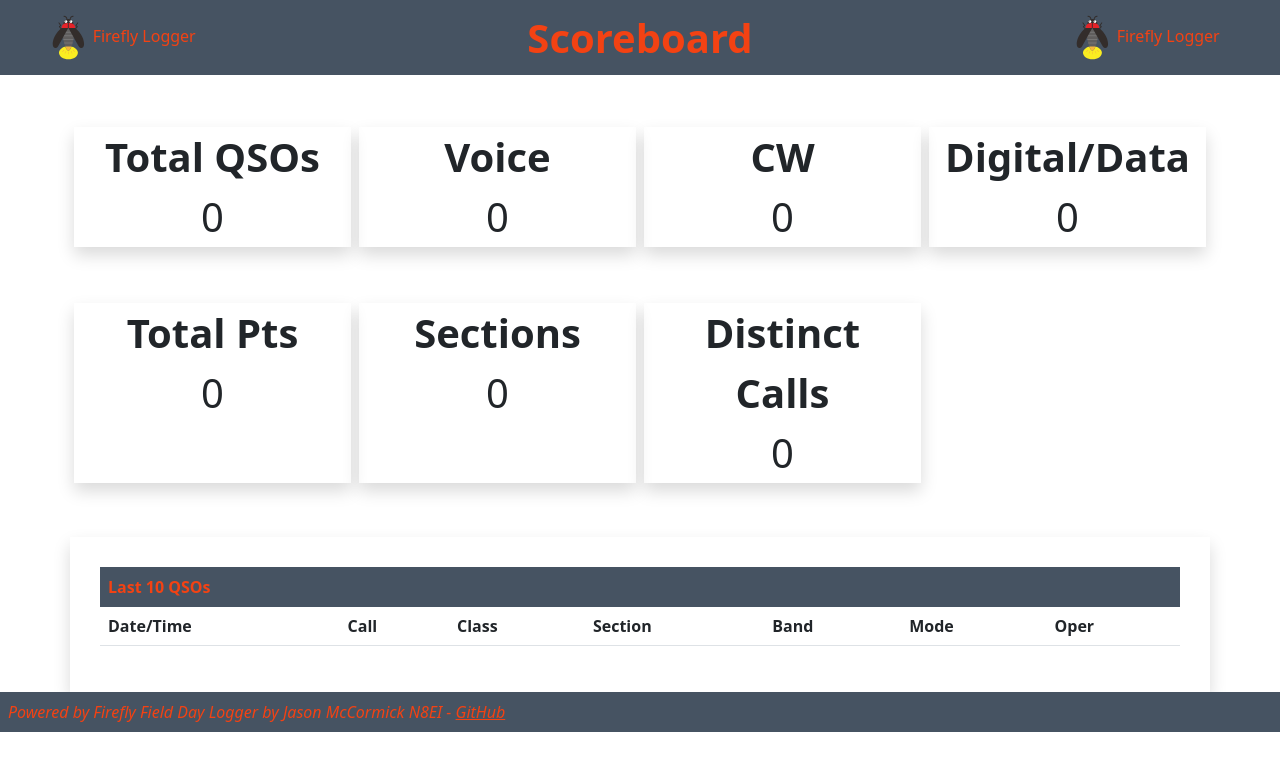
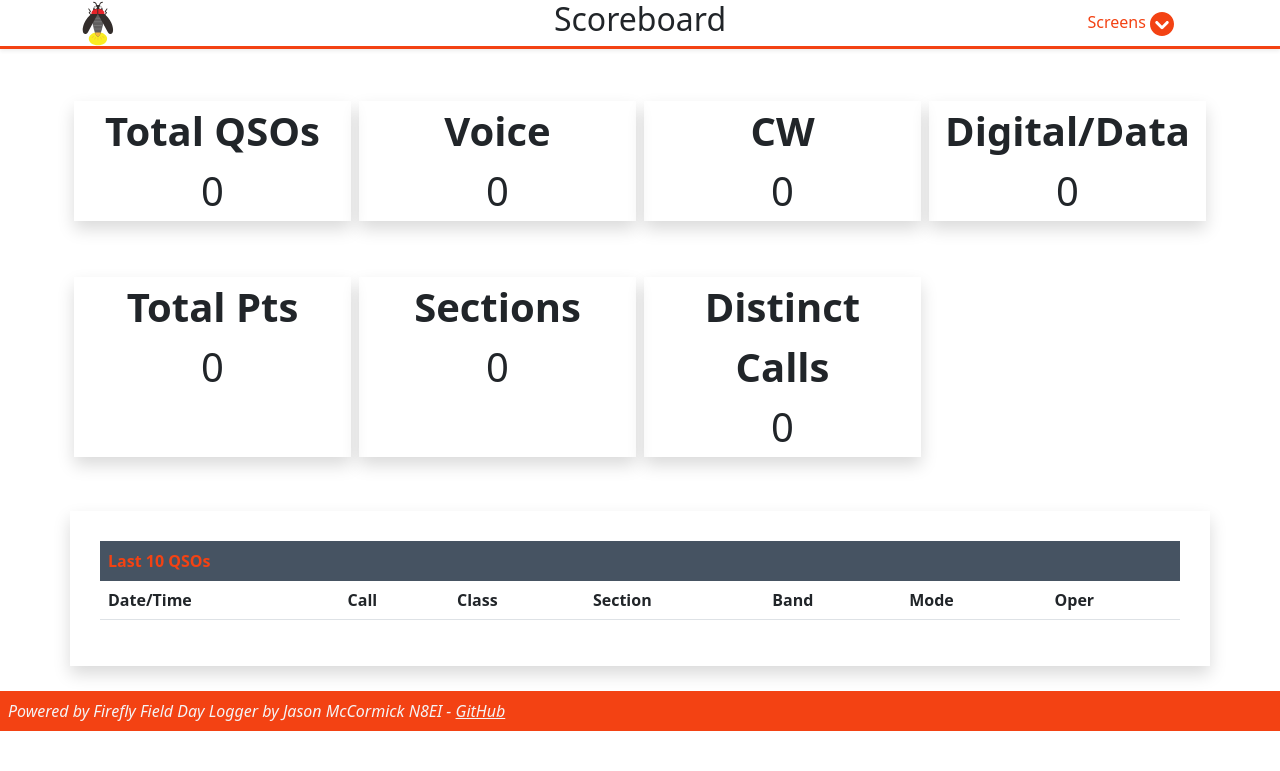
Before and after one commit to jxmx/firefly-logger, a PHP site: page /board.html in a window 1280 px wide. Shown: the top 771 px of the page. Run offline with PHP 8.4, Linux system fonts and the light colour scheme; data that the repository does not hold is empty.

Commit message:
Better, flexible headers/footers

```diff
--- a/board.html
+++ b/board.html
@@ -2,28 +2,59 @@
 <head>
 	<meta charset="utf-8">
 	<meta name="viewport" content="width=device-width, initial-scale=1">
-	<title>Brag Board - Firefly Field Day Logger</title>
+	<title>Scoreboard Export | Firefly Field Day Logger</title>
 	<link href="css/bootstrap.min.css" rel="stylesheet">
 	<link href="css/local.css" rel="stylesheet">
 	<link rel="shortcut icon" href="img/firefly.svg" sizes="any" type="image/svg+xml">
 </head>
 <body>
-<main>
-	<div class="titlebars" style="height: 75px;">
-		<table width="100%" height="100%">
-			<tr class="titlebars">
-				<td width="20%" style="vertical-align: middle; text-align: center;">
-					<img src="img/firefly.svg" height="45px"><span class="px-2">Firefly Logger</span>
-				</td>
-				<td width="60%" style="vertical-align: middle; text-align: center;">
-					<span class="fs-1 fw-bold"><b>Scoreboard</b></span>
-				</td>
-				<td width="20%" style="vertical-align: middle; text-align: center;">
-					<img src="img/firefly.svg" height="45px"><span class="px-2">Firefly Logger</span>
-				</td>
-			</tr>
-		</table>
-	</div>
+	<svg xmlns="http://www.w3.org/2000/svg" style="display: none;">
+		<symbol id="check-circle-fill" fill="currentColor" viewBox="0 0 16 16">
+		  <path d="M16 8A8 8 0 1 1 0 8a8 8 0 0 1 16 0zm-3.97-3.03a.75.75 0 0 0-1.08.022L7.477 9.417 5.384 7.323a.75.75 0 0 0-1.06 1.06L6.97 11.03a.75.75 0 0 0 1.079-.02l3.992-4.99a.75.75 0 0 0-.01-1.05z"/>
+		</symbol>
+		<symbol id="info-fill" fill="currentColor" viewBox="0 0 16 16">
+		  <path d="M8 16A8 8 0 1 0 8 0a8 8 0 0 0 0 16zm.93-9.412-1 4.705c-.07.34.029.533.304.533.194 0 .487-.07.686-.246l-.088.416c-.287.346-.92.598-1.465.598-.703 0-1.002-.422-.808-1.319l.738-3.468c.064-.293.006-.399-.287-.47l-.451-.081.082-.381 2.29-.287zM8 5.5a1 1 0 1 1 0-2 1 1 0 0 1 0 2z"/>
+		</symbol>
+		<symbol id="exclamation-triangle-fill" fill="currentColor" viewBox="0 0 16 16">
+		  <path d="M8.982 1.566a1.13 1.13 0 0 0-1.96 0L.165 13.233c-.457.778.091 1.767.98 1.767h13.713c.889 0 1.438-.99.98-1.767L8.982 1.566zM8 5c.535 0 .954.462.9.995l-.35 3.507a.552.552 0 0 1-1.1 0L7.1 5.995A.905.905 0 0 1 8 5zm.002 6a1 1 0 1 1 0 2 1 1 0 0 1 0-2z"/>
+		</symbol>
+		<symbol id="s-menu-drop-down" fill="currentColor" viewBox="0 0 512 512">
+		  <path d="M256 0C114.6 0 0 114.6 0 256c0 141.4 114.6 256 256 256s256-114.6 256-256C512 114.6 397.4 0 256 0zM390.6 246.6l-112 112C272.4 364.9 264.2 368 256 368s-16.38-3.125-22.62-9.375l-112-112c-12.5-12.5-12.5-32.75 0-45.25s32.75-12.5 45.25 0L256 290.8l89.38-89.38c12.5-12.5 32.75-12.5 45.25 0S403.1 234.1 390.6 246.6z"/>
+		</symbol>
+	  </svg>
+
+
+	<header class="shadow-sm bg-body">
+		<div class="container">
+			<div class="row align-items-center">
+				<div class="col align-self-center text-start">
+					<img src="img/firefly.svg" height="45px">
+				</div>
+				<div class="col-8 align-self-center text-center">
+					<h2>Scoreboard</h2>
+				</div>
+			  	<div class="col align-self-center text-end">
+				  <ul class="nav nav-pills f-nav-header">
+					  <li class="nav-item dropdown">
+						  <a class="nav-link" data-bs-toggle="dropdown" href="#" role="button" aria-expanded="false">
+							  Screens <svg class="bi flex-shrink-0 me-2" width="24" height="24" role="img" aria-label="Success:"><use xlink:href="#s-menu-drop-down"/></svg>
+						  </a>
+						  <ul class="dropdown-menu">
+						  <li><a class="dropdown-item" href="index.html">Logger</a></li>
+						  <li><a class="dropdown-item" href="board.html">Display Board</a></li>
+						  <li><a class="dropdown-item" href="handkey.html">Handkey Interface</a></li>
+						  <li><hr class="dropdown-divider"></li>
+						  <li><a class="dropdown-item" href="cabrillo.html">Export Cabrillo</a></li>
+						  <li><a class="dropdown-item" href="adif.html">Export ADIF</a></li>
+						  <li><a class="dropdown-item" href="dupesheet.html">Export Dupesheet</a></li>
+						  </ul>
+					  </li>
+				  </ul>
+			  </div>
+		  </div>
+		</div>
+	</header>
+  <main>
 	<div class="container-md">
 		<div class="row mt-5">
 			<div class="col-md m-1 shadow h-auto d-inline-block">
--- a/css/local.css
+++ b/css/local.css
@@ -16,15 +16,6 @@
 
 .titlebars {
 	background-color: var(--black-coral);
-	color: var(--coquelicot);
-}
-
-.footerbar {
-	background-color: var(--black-coral);
-	color: var(--coquelicot);
-}
-
-.footerbar a:link, .footerbar a:hover, .footerbar a:active, .footerbar a:visited {
 	color: var(--coquelicot);
 }
 
@@ -84,6 +75,25 @@
 	color:				var(--coquelicot);
 }
 
-.stationsett {
-	margin-top:	10px;
+.f-nav-header {
+	display: inline-flex;
 }
+
+.nav-link, .nav-link:hover{
+	color: var(--coquelicot) !important;
+}
+
+header {
+	border-bottom: 3px solid var(--coquelicot);
+	margin-bottom: 15px;
+}
+
+footer {
+	margin-top: 25px;
+	color: var(--cultured);
+	background-color: var(--coquelicot);
+}
+
+.footerbar a:link, .footerbar a:hover, .footerbar a:active, .footerbar a:visited {
+	color: var(--cultured);;
+}
```
Also changed, not shown: adif.html (+36 -17 lines), cabrillo.html (+34 -17 lines), dupesheet.html (+36 -16 lines), handkey.html (+38 -17 lines).
